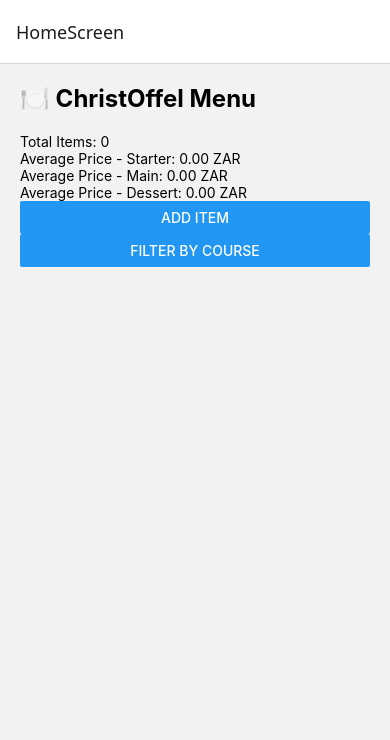
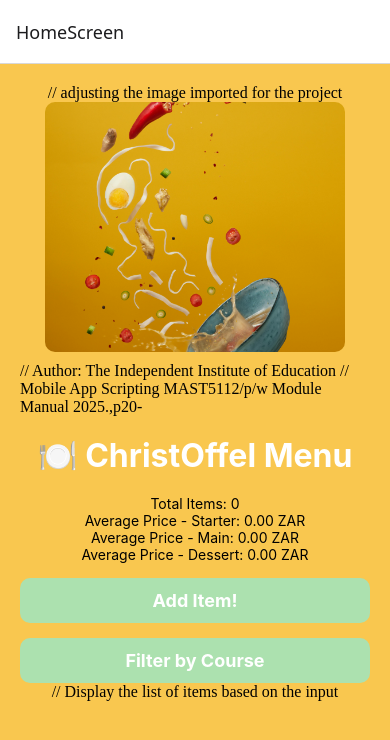
Before and after one commit to ST10462466/My_CulinaryApp, a React Native app: screen /HomeScreen in a window 390 px wide. Shown: the top 740 px of the page. Built offline with nearby package versions, Linux system fonts and the light colour scheme.

Commit message:
Adding some styles on each screen

```diff
--- a/Screens/addItemScreen.tsx
+++ b/Screens/addItemScreen.tsx
@@ -1,8 +1,9 @@
-// screens/AddItemScreen.tsx
+//AddItemScreen.tsx
 import React, { useState, useContext } from 'react';
-import { View, Text, TextInput, Button, FlatList, StyleSheet } from 'react-native';
+import { View, Text, TextInput, Button, FlatList, StyleSheet, TouchableOpacity } from 'react-native';
 import { MenuContext, MenuItem } from '../Context/menuContext';
 import { Picker } from '@react-native-picker/picker';
+import { commonStyles } from '../buttonStyles/commonStyles';
 
 
 export default function AddItemScreen() {
@@ -29,16 +30,21 @@ export default function AddItemScreen() {
 
   return (
     <View style={styles.container}>
-      <Text style={styles.title}>Add New Dish</Text>
-      <TextInput placeholder="Dish Name" value={dishname} onChangeText={setDishname} style={styles.input} />
-      <TextInput placeholder="Description" value={description} onChangeText={setDescription} style={styles.input} />
-      <TextInput placeholder="Price" value={price} onChangeText={setPrice} keyboardType="numeric" style={styles.input} />
-      <Picker selectedValue={course} onValueChange={(val) => setCourse(val)} style={styles.input}>
+      <Text style={styles.welcomeText2}>Add New Dish</Text>
+      <TextInput placeholder="Dish Name" value={dishname} onChangeText={setDishname} style={styles.menudetails} />
+      <TextInput placeholder="Description" value={description} onChangeText={setDescription} style={styles.menudetails} />
+      <TextInput placeholder="Price" value={price} onChangeText={setPrice} keyboardType="numeric" style={styles.menudetails} />
+      <Picker selectedValue={course} onValueChange={(val) => setCourse(val)} style={styles.picker1}>
         <Picker.Item label="Starter" value="starter" />
         <Picker.Item label="Main" value="main" />
         <Picker.Item label="Dessert" value="dessert" />
       </Picker>
-      <Button title="Add Dish" onPress={handleAdd} />
+
+      <TouchableOpacity style={commonStyles.button} onPress={handleAdd}>
+      <Text style={commonStyles.buttonText}>Add Dish!</Text>
+      </TouchableOpacity>
+
+
 
       <FlatList
         data={menuItems}
@@ -46,7 +52,10 @@ export default function AddItemScreen() {
         renderItem={({ item }) => (
           <View style={styles.itemBox}>
             <Text>{item.dishname} ({item.course})</Text>
-            <Button title="Remove" onPress={() => removeItem(item.id)} />
+        <TouchableOpacity style={commonStyles.button} onPress={() => removeItem(item.id)}>
+        <Text style={commonStyles.buttonText}>Remove</Text>
+        </TouchableOpacity>
+
           </View>
         )}
       />
@@ -55,8 +64,59 @@ export default function AddItemScreen() {
 }
 
 const styles = StyleSheet.create({
-  container: { padding: 20 },
-  title: { fontSize: 20, fontWeight: 'bold' },
-  input: { borderBottomWidth: 1, marginVertical: 10 },
-  itemBox: { marginVertical: 5, padding: 10, backgroundColor: '#eee' },
+  container: {
+    flex: 1,
+    backgroundColor: '#f9c74f',
+  },
+  welcomeText2: {
+    color: '#fff',
+    fontWeight: 'bold',
+    fontSize: 32,
+    marginVertical: 20,
+    textAlign : 'center'
+  },
+
+  menudetails: {
+    width: '100%',
+    borderWidth: 1,
+    borderColor: '#ACE1AF',
+    padding: 12,
+    marginVertical: 8,
+    fontSize: 16,
+    fontWeight: 'bold',
+    color: '#fff',
+    backgroundColor: '#A3C1D1',
+    borderRadius: 10
+  },
+
+  picker1: {
+    height: 50,
+    width: '100%',
+    backgroundColor: '#A3C1D1',
+    color: '#fff',
+    borderRadius: 10,
+  },
+
+  itemBox: {
+    backgroundColor: '#ACE1AF',
+    padding: 15,
+    borderRadius: 10,
+    marginVertical: 8,
+    width:'100%'
+ },
+ button: {
+  backgroundColor: '#ACE1AF',
+  paddingVertical: 12,
+  paddingHorizontal: 30,
+  borderRadius: 10,
+  marginTop: 15,
+  width: '100%',
+  alignItems: 'center',
+},
+buttonText: {
+  color: '#fff',
+  fontWeight: 'bold',
+  fontSize: 18,
+},
+
 });
--- a/Screens/filterCourseScreen.tsx
+++ b/Screens/filterCourseScreen.tsx
@@ -1,4 +1,4 @@
-// screens/FilterCourseScreen.tsx
+// FilterCourseScreen.tsx
 import React, { useState, useContext } from 'react';
 import { View, Text, FlatList, Button, StyleSheet } from 'react-native';
 import { MenuContext } from '../Context/menuContext';
@@ -13,8 +13,8 @@ export default function FilterCourseScreen() {
 
   return (
     <View style={styles.container}>
-      <Text style={styles.title}>Filter by Course</Text>
-      <Picker selectedValue={selectedCourse} onValueChange={setSelectedCourse} style={styles.picker}>
+      <Text style={styles.welcomeText3}>Filter by Course</Text>
+      <Picker selectedValue={selectedCourse} onValueChange={setSelectedCourse} style={styles.picker2}>
         <Picker.Item label="Starter" value="starter" />
         <Picker.Item label="Main" value="main" />
         <Picker.Item label="Dessert" value="dessert" />
@@ -35,8 +35,30 @@ export default function FilterCourseScreen() {
 }
 
 const styles = StyleSheet.create({
-  container: { padding: 20 },
-  title: { fontSize: 20, fontWeight: 'bold' },
-  picker: { marginVertical: 10 },
-  itemBox: { padding: 10, backgroundColor: '#eee', marginVertical: 5 },
+  container: {
+    flex: 1,
+    backgroundColor: '#f9c74f',
+  },
+
+  welcomeText3: {
+    color: '#fff',
+    fontWeight: 'bold',
+    fontSize: 32,
+    marginVertical: 20,
+    textAlign : 'center'
+  },
+  picker2: {
+    height: 50,
+    width: '100%',
+    backgroundColor: '#A3C1D1',
+    color: '#fff',
+    borderRadius: 10,
+  },
+  itemBox: {
+    backgroundColor: '#fff',
+    padding: 15,
+    borderRadius: 10,
+    marginVertical: 8,
+    width:'100%'
+ },
 });
--- a/Screens/homeScreen.tsx
+++ b/Screens/homeScreen.tsx
@@ -1,12 +1,13 @@
-// screens/HomeScreen.tsx
+//HomeScreen.tsx
 import React, { useContext } from 'react';
-import { View, Text, Button, FlatList, StyleSheet } from 'react-native';
+import { View, Text, TouchableOpacity, Image, FlatList, StyleSheet, ScrollView } from 'react-native';
 import { MenuContext } from '../Context/menuContext';
 import MenuItemCard from '../Components/menuItemCard';
 import { NativeStackNavigationProp } from '@react-navigation/native-stack';
 import { RouteProp } from '@react-navigation/native';
 // At the top of screens/HomeScreen.tsx
 import { RootStackParamList } from '../types';
+import { commonStyles } from '../buttonStyles/commonStyles';
 
 
 
@@ -27,26 +28,96 @@ export default function HomeScreen({ navigation }: HomeScreenProps) {
 
   return (
     <View style={styles.container}>
-      <Text style={styles.title}>🍽️ ChristOffel Menu</Text>
+      <ScrollView contentContainerStyle={styles.scrollContainer}>
+
+    // adjusting the image imported for the project
+    <View style={styles.Picture}>
+        <Image style={styles.imageSize}
+        source={require('../img/culinaryapp.jpg')} />
+      </View>
+      // Author: The Independent Institute of Education
+    // Mobile App Scripting MAST5112/p/w Module Manual 2025.,p20-
+
+
+      <Text style={styles.welcomeText}>🍽️ ChristOffel Menu</Text>
       <Text>Total Items: {menuItems.length}</Text>
       <Text>Average Price - Starter: {averagePriceByCourse('starter')} ZAR</Text>
       <Text>Average Price - Main: {averagePriceByCourse('main')} ZAR</Text>
       <Text>Average Price - Dessert: {averagePriceByCourse('dessert')} ZAR</Text>
 
-      <Button title="Add Item" onPress={() => navigation.navigate('AddItemScreen')} />
-<Button title="Filter by Course" onPress={() => navigation.navigate('FilterCourseScreen')} />
+    <TouchableOpacity
+    style={commonStyles.button}
+    onPress={() => navigation.navigate('AddItemScreen')}
+    >
+      <Text style={styles.buttonText}>Add Item!</Text>
+    </TouchableOpacity>
+
+    <TouchableOpacity
+      style={commonStyles.button}
+      onPress={() => navigation.navigate('FilterCourseScreen')}
+    >
+      <Text style={styles.buttonText}>Filter by Course</Text>
+    </TouchableOpacity>
 
 
+      // Display the list of items based on the input
       <FlatList
         data={menuItems}
         keyExtractor={(item) => item.id}
         renderItem={({ item }) => <MenuItemCard item={item} />}
       />
+
+      </ScrollView>
+
     </View>
   );
 }
 
 const styles = StyleSheet.create({
-  container: { padding: 20 },
-  title: { fontSize: 24, fontWeight: 'bold', marginBottom: 20 },
+
+  // styling the big view/screen
+  container: {
+    flex: 1,
+    backgroundColor: '#f9c74f',
+  },
+  scrollContainer: {
+    padding: 20,
+    alignItems: 'center',
+  },
+  // styling the image part and its view for this app
+  Picture: {
+    justifyContent : 'center',
+    alignItems : 'center',
+  },
+  imageSize: {
+    width : 300,
+    height : 250,
+    borderRadius: 10,
+    marginBottom: 10
+  },
+
+
+  // styling all the text side of this app
+  welcomeText: {
+    color: '#fff',
+    fontWeight: 'bold',
+    fontSize: 32,
+    marginVertical: 20,
+    textAlign : 'center'
+  },
+
+  button: {
+    backgroundColor: '#ACE1AF',
+    paddingVertical: 12,
+    paddingHorizontal: 30,
+    borderRadius: 10,
+    marginTop: 15,
+    width: '100%',
+    alignItems: 'center',
+  },
+  buttonText: {
+    color: '#fff',
+    fontWeight: 'bold',
+    fontSize: 18,
+  },
 });
--- /dev/null
+++ b/buttonStyles/commonStyles.ts
@@ -0,0 +1,19 @@
+// styles/commonStyles.ts
+import { StyleSheet } from 'react-native';
+
+export const commonStyles = StyleSheet.create({
+  button: {
+    backgroundColor: '#ACE1AF',
+    paddingVertical: 12,
+    paddingHorizontal: 30,
+    borderRadius: 10,
+    marginTop: 15,
+    width: '100%',
+    alignItems: 'center',
+  },
+  buttonText: {
+    color: '#fff',
+    fontWeight: 'bold',
+    fontSize: 18,
+  },
+});
--- a/package.json
+++ b/package.json
@@ -9,7 +9,7 @@
     "web": "expo start --web"
   },
   "dependencies": {
-    "@react-native-picker/picker": "^2.11.0",
+    "@react-native-picker/picker": "2.9.0",
     "@react-navigation/native": "^7.1.10",
     "@react-navigation/native-stack": "^7.3.14",
     "expo": "~52.0.46",
```
Also changed, not shown: 1 other file (tests, documents, lock files or other folders).
